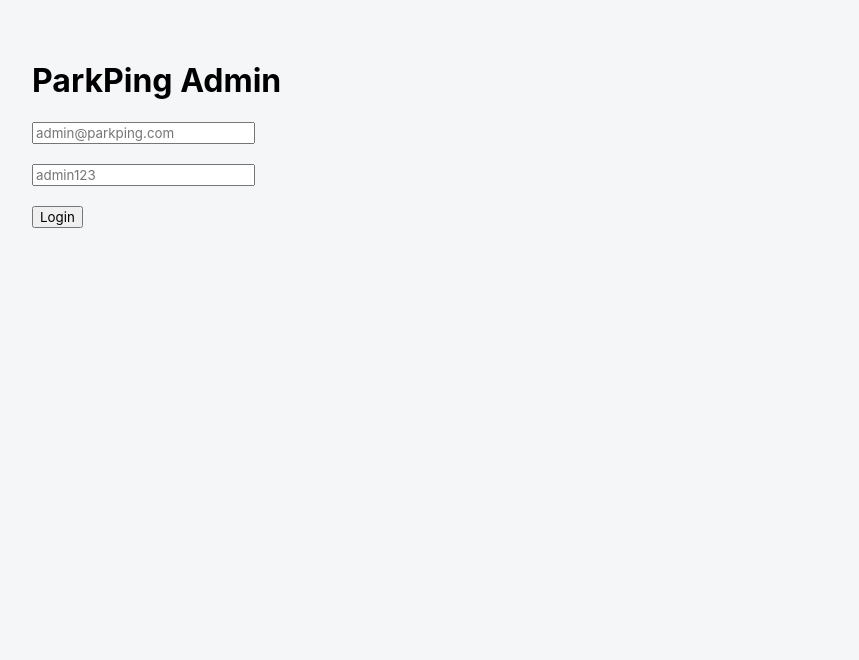
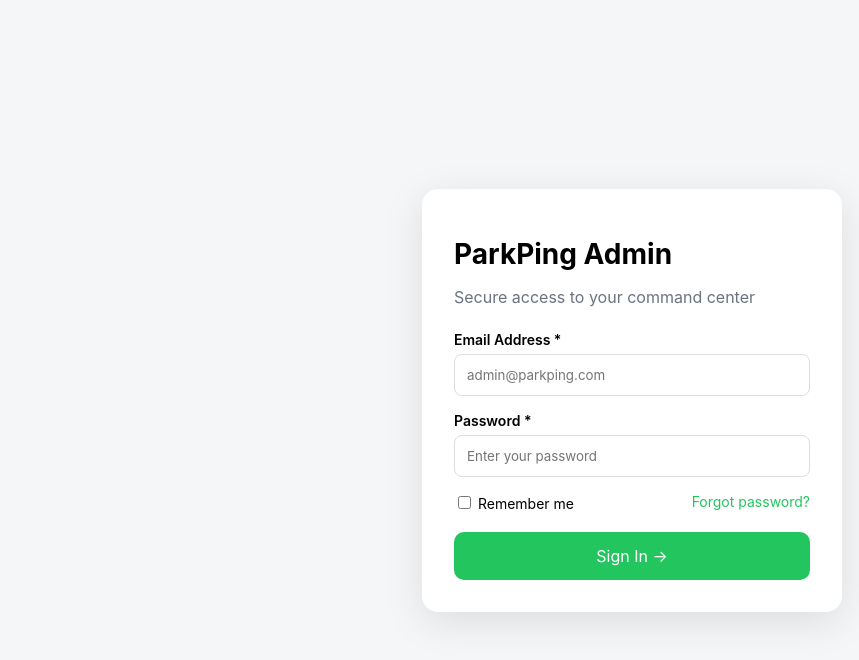
Before and after one commit to securityprotect/parkping-admin-frontend, a React (Vite) app: page / in a window 1280 px wide. Shown: the top 660 px of the page, without its empty margins (8-867 px from the left). Built offline with nearby package versions, Linux system fonts and the light colour scheme.

Commit message:
Update Login.jsx

```diff
--- a/src/components/Login.jsx
+++ b/src/components/Login.jsx
@@ -8,7 +8,9 @@ export default function Login({ onLogin }) {
   const handleSubmit = (e) => {
     e.preventDefault();
 
+    // 🔐 TEMP HARDCODED LOGIN (abhi ke liye)
     if (email === "admin@parkping.com" && password === "admin123") {
+      setError("");
       onLogin();
     } else {
       setError("Invalid email or password");
@@ -16,30 +18,53 @@ export default function Login({ onLogin }) {
   };
 
   return (
-    <div style={{ padding: 40 }}>
+    <div className="login-wrapper">
+      <div className="login-card">
+        {/* Logo (optional) */}
+        {/* <img src="/logo.png" alt="ParkPing" height="40" /> */}
+
         <h1>ParkPing Admin</h1>
+        <p>Secure access to your command center</p>
 
-      {error && <p style={{ color: "red" }}>{error}</p>}
+        {error && <div className="error">{error}</div>}
 
         <form onSubmit={handleSubmit}>
+          <div className="input-group">
+            <label>Email Address *</label>
             <input
               type="email"
               placeholder="admin@parkping.com"
               value={email}
               onChange={(e) => setEmail(e.target.value)}
+              required
             />
-        <br /><br />
+          </div>
 
+          <div className="input-group">
+            <label>Password *</label>
             <input
               type="password"
-          placeholder="admin123"
+              placeholder="Enter your password"
               value={password}
               onChange={(e) => setPassword(e.target.value)}
+              required
             />
-        <br /><br />
+          </div>
 
-        <button>Login</button>
+          <div className="actions">
+            <label>
+              <input type="checkbox" /> Remember me
+            </label>
+            <span style={{ color: "#22c55e", cursor: "pointer" }}>
+              Forgot password?
+            </span>
+          </div>
+
+          <button type="submit" className="login-btn">
+            Sign In →
+          </button>
         </form>
+      </div>
     </div>
   );
 }
```
Lines whose indentation alone changed are shown as unchanged.
